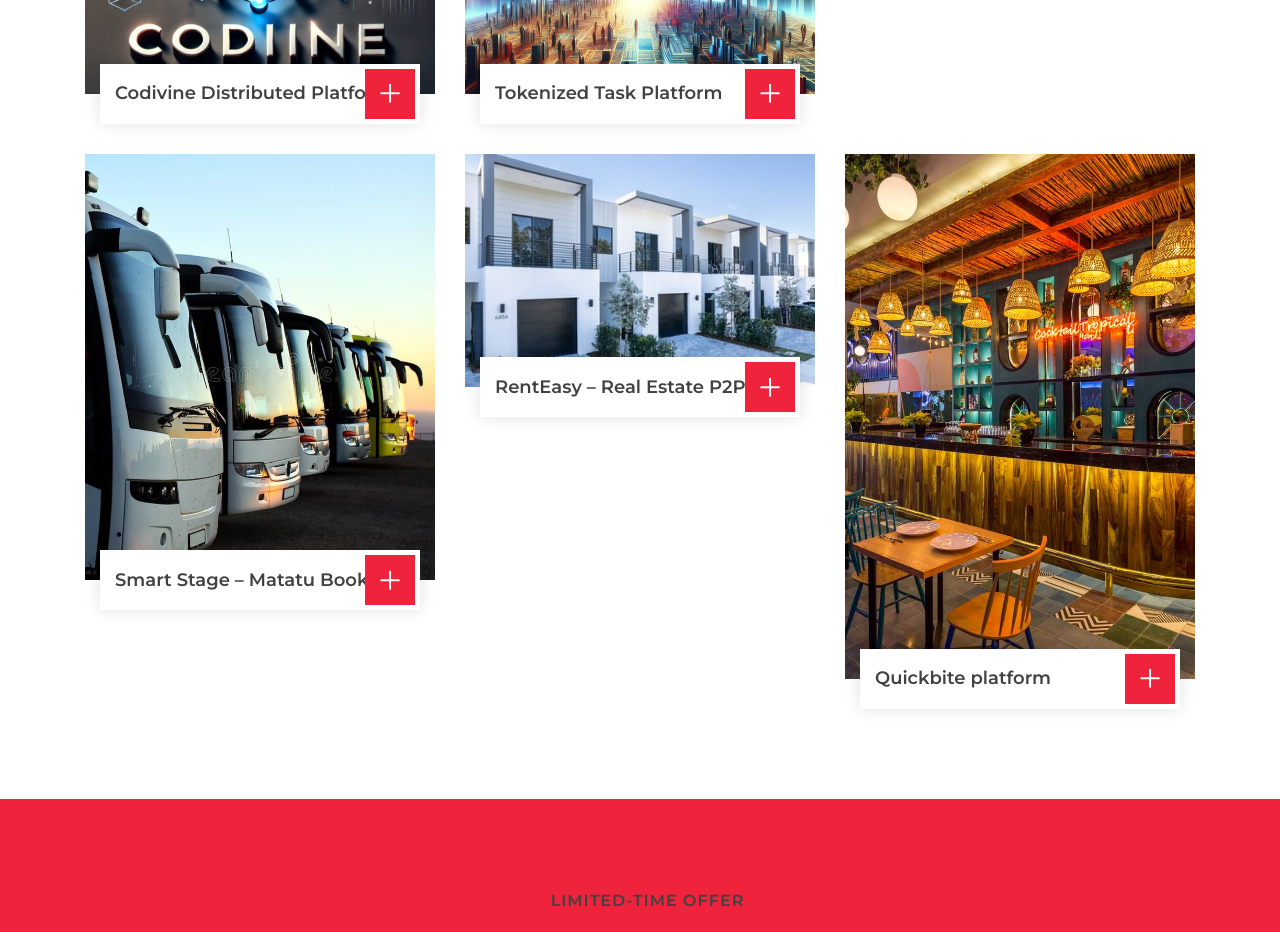
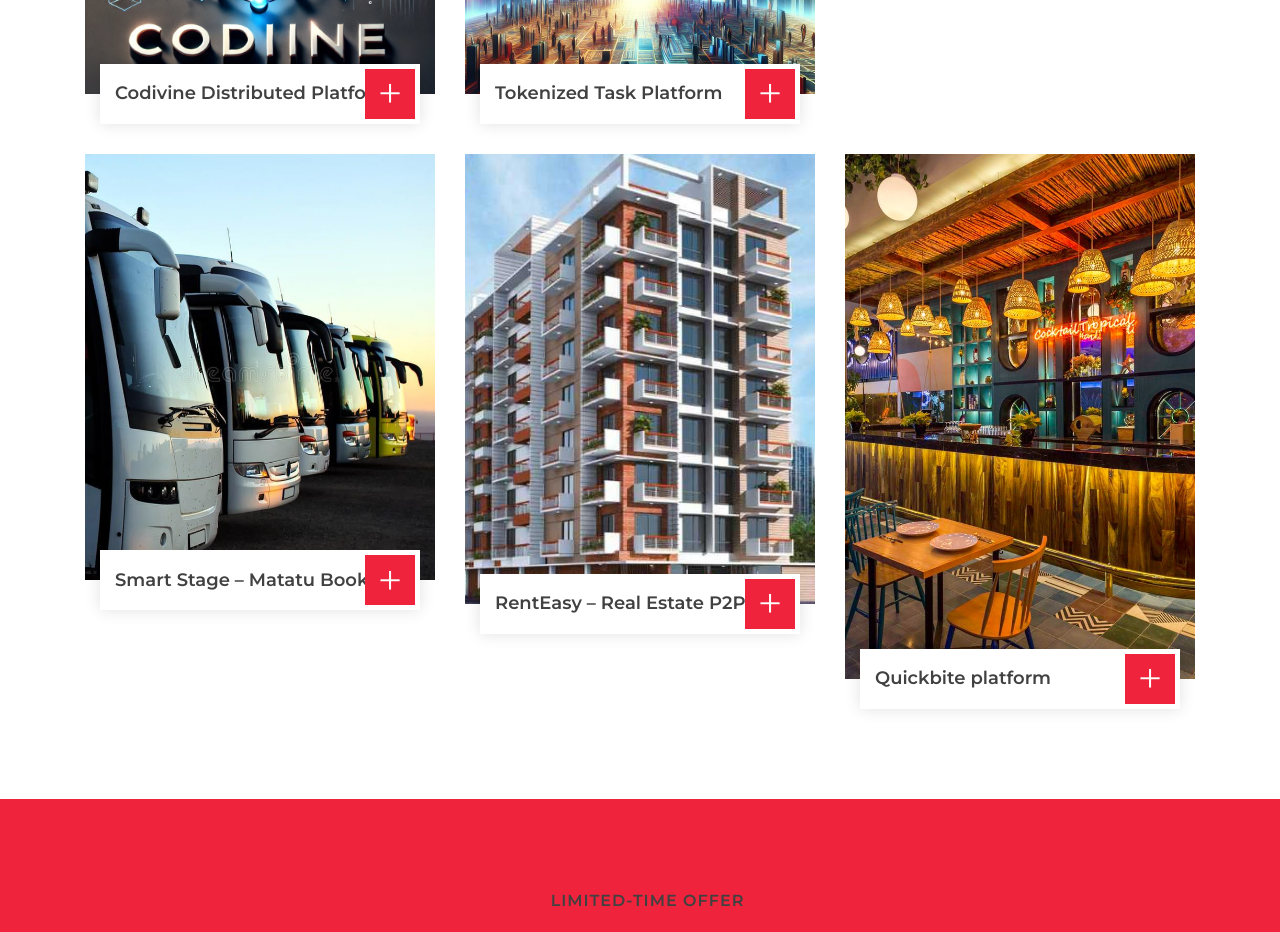
Before and after one commit to JoeB022/Portfolio, a plain HTML site: page index.html in a window 1280 px wide. Shown: the part 4300-5232 px from the top of the page. Drawn offline with nearby package versions, Linux system fonts and the light colour scheme.

Commit message:
Adding images

```diff
--- a/index.html
+++ b/index.html
@@ -349,11 +349,11 @@
             <div class="col-lg-4 col-md-6 col-sm-12 portfolio-item filter-web wow fadeInUp" data-wow-delay="0.5s">
                 <div class="portfolio-wrap">
                     <div class="portfolio-img">
-                        <img src="img/House1.png" alt="RentEasy App">
+                        <img src="img/rentals.jpeg" alt="RentEasy App">
                     </div>
                     <div class="portfolio-text">
                         <h3>RentEasy – Real Estate P2P</h3>
-                        <a class="btn" href="img/House1.png" data-lightbox="portfolio">+</a>
+                        <a class="btn" href="img/rentals.jpeg" data-lightbox="portfolio">+</a>
                     </div>
                 </div>
             </div>
```
